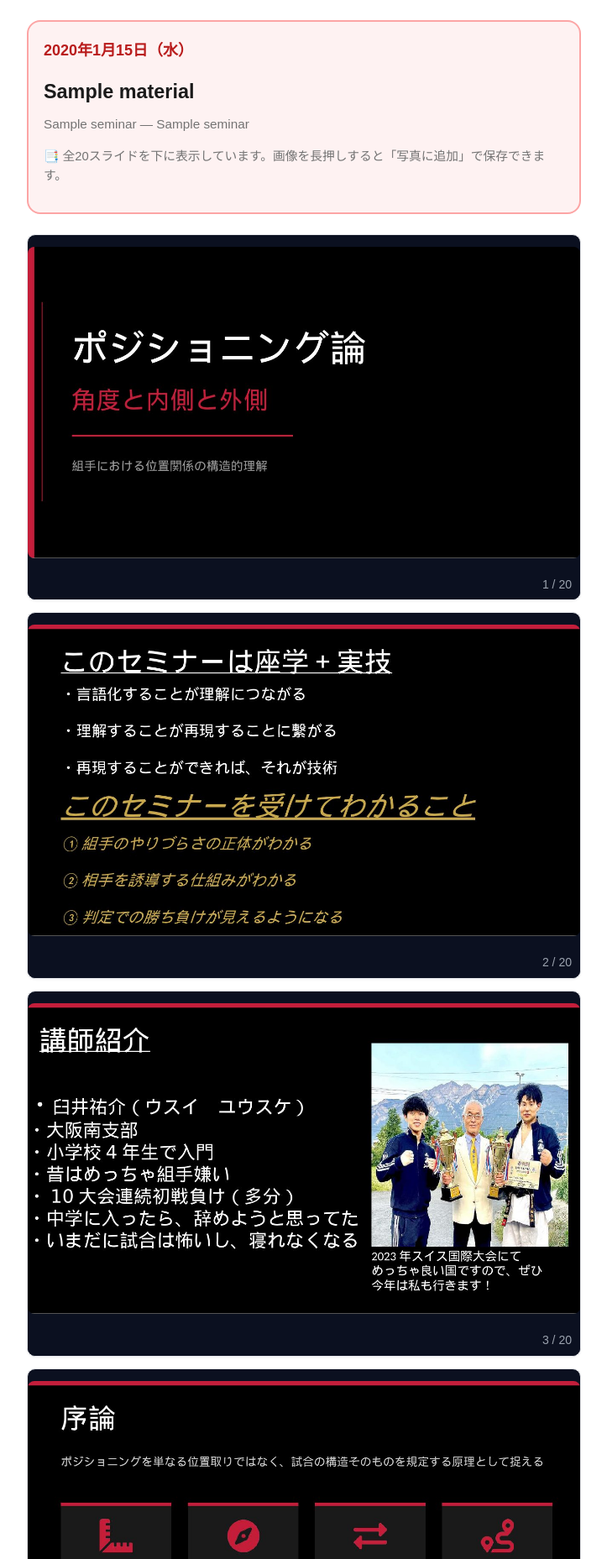
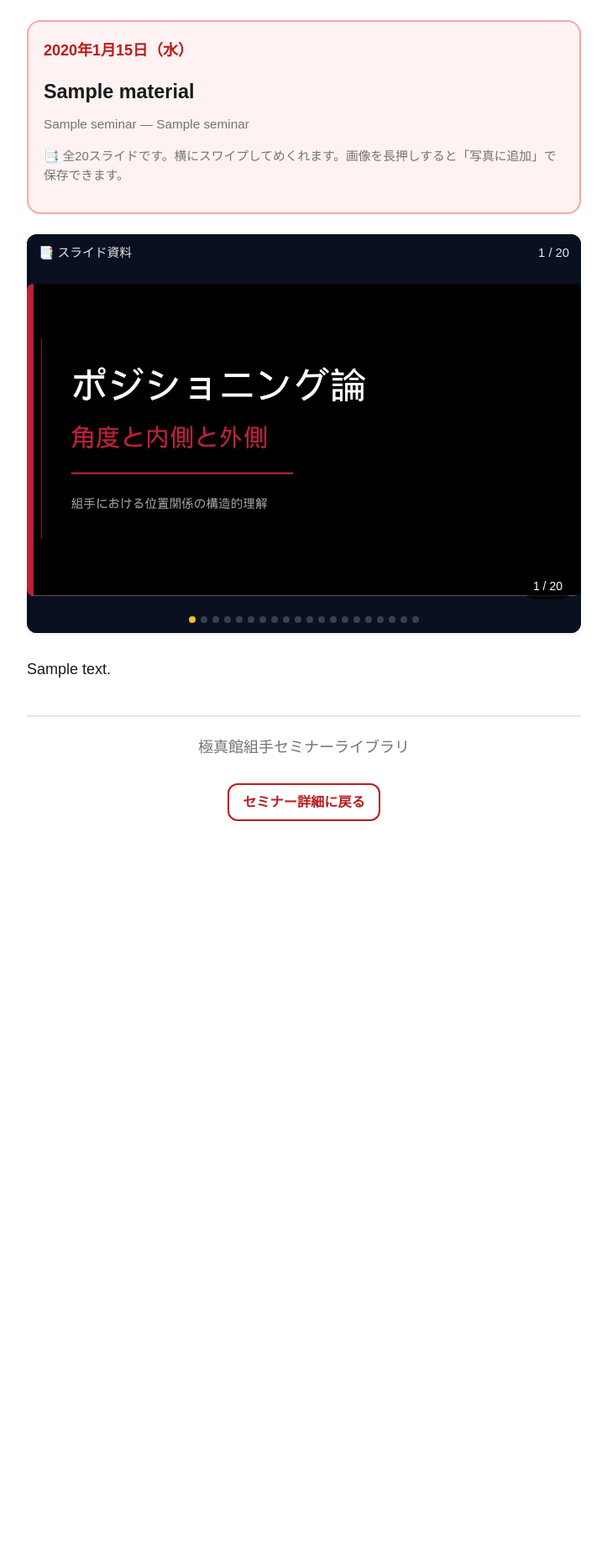
Before and after one commit to kyokushinkanmail-oss/seminar-library, a Flask app: page /material/1 in a window 1280 px wide. Shown: the part 73-1930 px from the top of the page at 84% size, without its empty margins (278-1001 px from the left). After the commit the page ends 1051 px from the top, so only its background shows below. Run offline with Flask 3, Linux system fonts and the light colour scheme; the visitor is signed in with stand-in values (Sample User, id 1); tables that the repository leaves empty hold one stand-in row (values such as "Sample post").

Commit message:
feat(material): スライド表示を横スワイプカルーセルに変更

```diff
--- a/templates/material_view.html
+++ b/templates/material_view.html
@@ -18,26 +18,130 @@
 
         {% if material.file_path %}
         <p class="text-muted" style="font-size:0.82rem; margin-top:14px; line-height:1.55;">
-            📑 全{{ '20' }}スライドを下に表示しています。画像を長押しすると「写真に追加」で保存できます。
+            📑 全20スライドです。横にスワイプしてめくれます。画像を長押しすると「写真に追加」で保存できます。
         </p>
         {% endif %}
     </div>
 
     {% if material.file_path %}
-    <!-- スライド画像ギャラリー（PDFを画像化したもの） -->
-    <div class="slide-gallery" style="margin-top:18px; display:flex; flex-direction:column; gap:14px;">
-        {% for n in range(1, 21) %}
-        <div style="border:1px solid #e5e7eb; border-radius:10px; overflow:hidden; background:#0b1020; box-shadow:0 1px 3px rgba(0,0,0,0.06);">
-            <img src="/static/materials/slides/slide-{{ '%02d' % n }}.jpg"
-                 alt="スライド {{ n }} / 20"
-                 loading="lazy"
-                 style="width:100%; height:auto; display:block;">
-            <div style="background:#0b1020; color:#9ca3af; font-size:0.78rem; padding:6px 10px; text-align:right;">
-                {{ n }} / 20
+    <!-- スライドカルーセル（横スワイプ、scroll-snap） -->
+    <style>
+        .slide-carousel-wrap {
+            margin-top: 16px;
+            border-radius: 12px;
+            overflow: hidden;
+            background: #0b1020;
+            box-shadow: 0 2px 6px rgba(0,0,0,0.08);
+        }
+        .slide-carousel-bar {
+            display: flex;
+            justify-content: space-between;
+            align-items: center;
+            padding: 10px 14px;
+            background: #0b1020;
+            color: #e5e7eb;
+            font-size: 0.82rem;
+        }
+        .slide-carousel-track {
+            display: flex;
+            overflow-x: auto;
+            scroll-snap-type: x mandatory;
+            -webkit-overflow-scrolling: touch;
+            scrollbar-width: none;
+        }
+        .slide-carousel-track::-webkit-scrollbar { display: none; }
+        .slide-carousel-item {
+            min-width: 100%;
+            scroll-snap-align: start;
+            position: relative;
+            background: #0b1020;
+        }
+        .slide-carousel-item img {
+            width: 100%;
+            height: auto;
+            display: block;
+        }
+        .slide-carousel-num {
+            position: absolute;
+            bottom: 10px;
+            right: 12px;
+            background: rgba(0,0,0,0.65);
+            color: #fff;
+            padding: 3px 10px;
+            border-radius: 12px;
+            font-size: 0.78rem;
+            pointer-events: none;
+        }
+        .slide-carousel-dots {
+            display: flex;
+            justify-content: center;
+            gap: 6px;
+            padding: 10px 14px 12px;
+            background: #0b1020;
+            flex-wrap: wrap;
+        }
+        .slide-dot {
+            width: 8px;
+            height: 8px;
+            border-radius: 50%;
+            background: #374151;
+            transition: background 0.2s;
+        }
+        .slide-dot.active { background: #fbbf24; }
+    </style>
+    <div class="slide-carousel-wrap">
+        <div class="slide-carousel-bar">
+            <span>📑 スライド資料</span>
+            <span><span id="slide-pos">1</span> / 20</span>
+        </div>
+        <div class="slide-carousel-track" id="slide-viewer">
+            {% for n in range(1, 21) %}
+            <div class="slide-carousel-item">
+                <img src="/static/materials/slides/slide-{{ '%02d' % n }}.jpg"
+                     alt="スライド {{ n }} / 20"
+                     loading="{% if n <= 2 %}eager{% else %}lazy{% endif %}">
+                <div class="slide-carousel-num">{{ n }} / 20</div>
             </div>
+            {% endfor %}
         </div>
-        {% endfor %}
+        <div class="slide-carousel-dots" id="slide-dots">
+            {% for n in range(1, 21) %}
+            <div class="slide-dot{% if n == 1 %} active{% endif %}" data-idx="{{ n - 1 }}"></div>
+            {% endfor %}
+        </div>
     </div>
+    <script>
+    (function(){
+        var viewer = document.getElementById('slide-viewer');
+        var pos = document.getElementById('slide-pos');
+        var dotsWrap = document.getElementById('slide-dots');
+        if (!viewer || !pos || !dotsWrap) return;
+        var dots = dotsWrap.querySelectorAll('.slide-dot');
+        function update() {
+            var w = viewer.clientWidth;
+            if (w === 0) return;
+            var idx = Math.round(viewer.scrollLeft / w);
+            if (idx < 0) idx = 0;
+            if (idx > 19) idx = 19;
+            pos.textContent = (idx + 1);
+            for (var i = 0; i < dots.length; i++) {
+                if (i === idx) dots[i].classList.add('active');
+                else dots[i].classList.remove('active');
+            }
+        }
+        viewer.addEventListener('scroll', function(){
+            window.requestAnimationFrame(update);
+        });
+        for (var i = 0; i < dots.length; i++) {
+            (function(d){
+                d.addEventListener('click', function(){
+                    var idx = parseInt(d.getAttribute('data-idx'), 10) || 0;
+                    viewer.scrollTo({ left: idx * viewer.clientWidth, behavior: 'smooth' });
+                });
+            })(dots[i]);
+        }
+    })();
+    </script>
     {% endif %}
 
     <!-- HTML資料本文 -->
```
